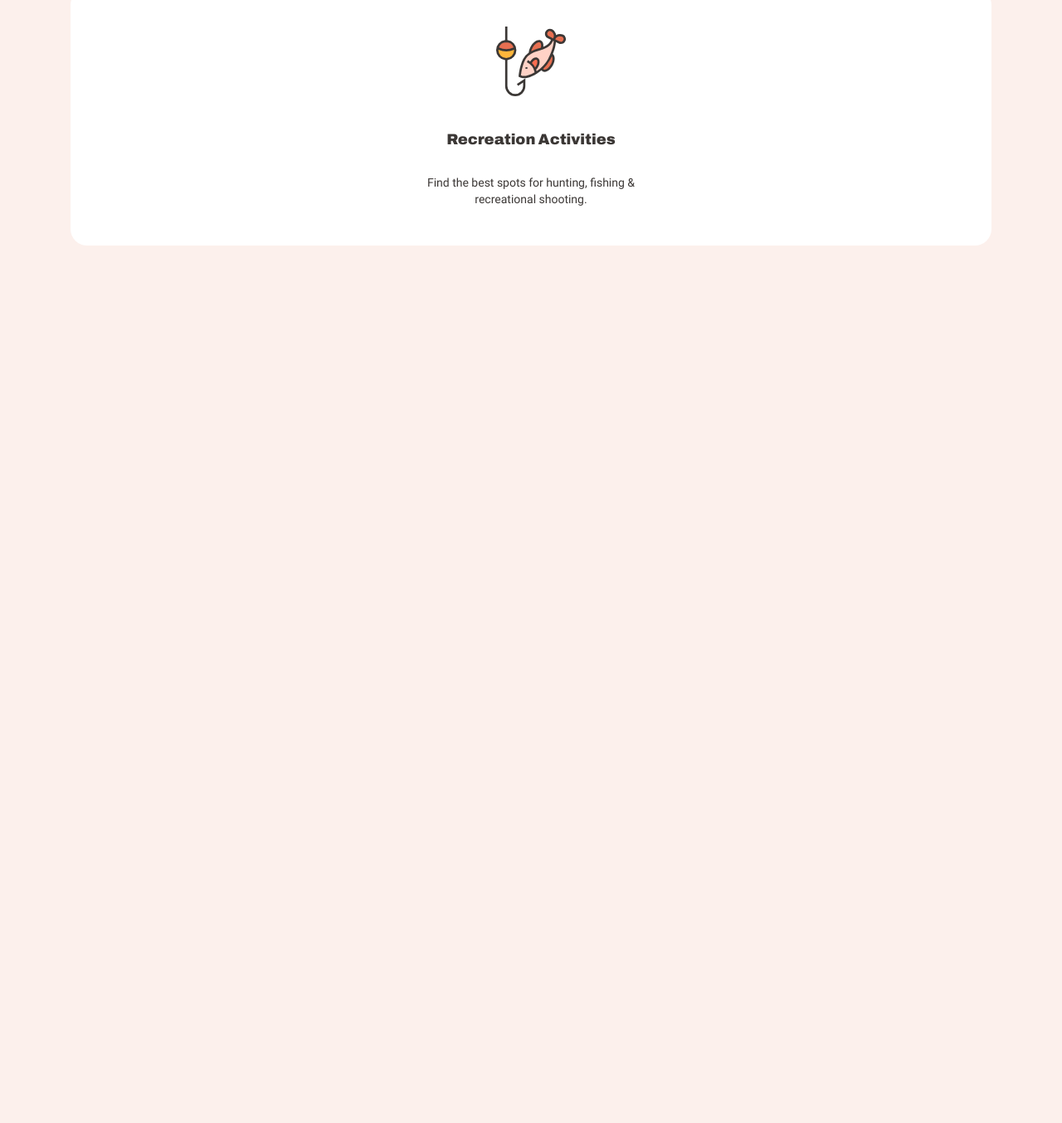
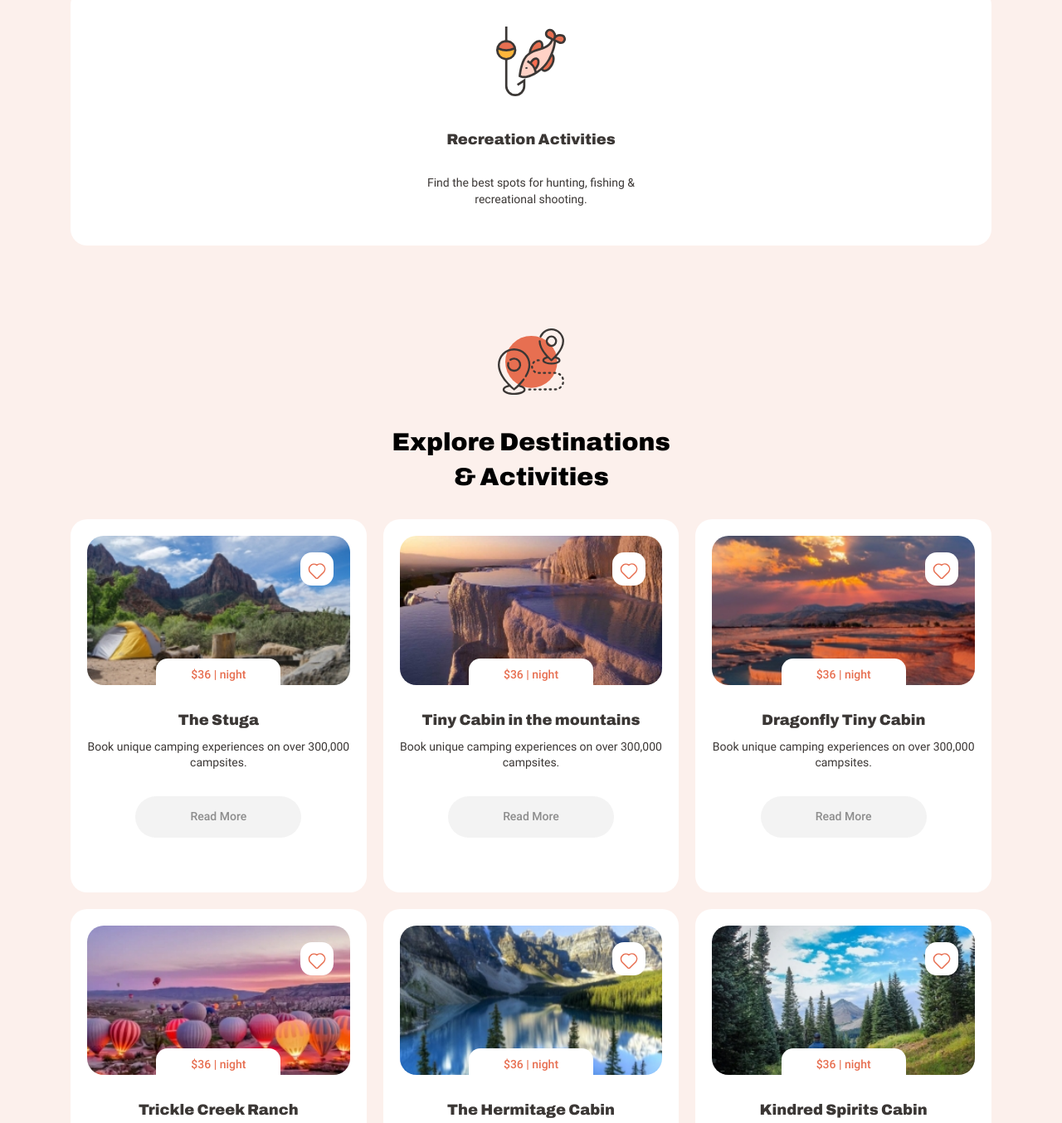
Before and after one commit to AmirMohammadFirouzi/camping-web, a plain HTML site: page index.html in a window 1280 px wide. Shown: the part 864-2218 px from the top of the page at 83% size. Before the commit the page ends 1200 px from the top, so only its background shows below. Drawn offline with Linux system fonts and the light colour scheme.

Commit message:
Update Commit

```diff
--- a/index.html
+++ b/index.html
@@ -6,11 +6,11 @@
     <meta name="viewport" content="width=device-width, initial-scale=1.0" />
     <title>Camping Web</title>
     <link rel="stylesheet" href="./styles/base.css" />
+    <script src="./scripts/places.js" defer></script>
     <script src="./scripts/app.js" defer></script>
 </head>
 
 <body>
-
     <!-- Header -->
     <header class="header">
         <!-- Container -->
@@ -158,7 +158,8 @@
                 <div class="services__item">
                     <img class="services__item-img" src="./images/svgs/fire.svg" alt="fire">
                     <h2 class="services__item-title">Camping & Day Use</h2>
-                    <p class="services__item-description">Return to your favorite spot or discover a new one that’s right for
+                    <p class="services__item-description">Return to your favorite spot or discover a new one that’s
+                        right for
                         you.</p>
                 </div>
 
@@ -177,11 +178,46 @@
                 <div class="services__item">
                     <img class="services__item-img" src="./images/svgs/fish.svg" alt="fire">
                     <h2 class="services__item-title">Recreation Activities</h2>
-                    <p class="services__item-description">Find the best spots for hunting, fishing & recreational shooting.</p>
+                    <p class="services__item-description">Find the best spots for hunting, fishing & recreational
+                        shooting.</p>
                 </div>
                 <!-- End Services Items -->
             </section>
             <!-- End App Services -->
+
+            <!-- Destination -->
+            <section class="destination">
+                <!-- Destination Logo -->
+                <img class="destination__logo" src="./images/svgs/destination.svg" alt="Destination">
+                <!-- End Destination Logo -->
+
+                <!-- Destination Title -->
+                <h2 class="destination__title">Explore Destinations & Activities</h2>
+                <!-- End Destination Title -->
+
+                <!-- Destination Places -->
+                <div class="destination__places">
+                    <!-- Import Places -->
+                </div>
+                <!-- End Destination Places -->
+
+                <!-- View all destinations link -->
+                <a href="#" class="btn-comp destination__link">View all</a>
+                <!-- End View all destinations link -->
+            </section>
+            <!-- End Destination -->
+
+            <!-- Newsletter -->
+             <section class="newsletter">
+                <!-- Newsletter Content -->
+                 <div class="newsletter__content">
+                    <!-- Newsletter Title -->
+                    <h2 class="newsletter__title">Stay up to date with our latest news</h>
+                    <!-- End Newsletter Title -->
+                 </div>
+                <!-- End Newsletter Content -->
+             </section>
+            <!-- End Newsletter -->
         </div>
         <!-- End Container -->
     </main>
--- a/scripts/app.js
+++ b/scripts/app.js
@@ -1,15 +1,25 @@
 const $ = document;
-const navBtn = $.querySelector('.nav__btn');
-const navMenu = $.querySelector('.nav-menu');
-const mobileMenuLinks = $.querySelectorAll('.nav-menu__btn');
+const navBtn = $.querySelector(".nav__btn");
+const navMenu = $.querySelector(".nav-menu");
+const likeIcon = $.querySelectorAll(".place__like-icon");
 let activeItem = null;
 
 // Add or Remove Class on Click Button
 const toggleClassFunc = () => {
     navBtn.addEventListener('click', () => {
-        navBtn.classList.toggle('nav__btn--open');
-        navMenu.classList.toggle('nav-menu--open');
+        navBtn.classList.toggle("nav__btn--open");
+        navMenu.classList.toggle("nav-menu--open");
         console.log('Clicked');
     });
 }
+
+const likeBtnFunc = () => {
+    likeIcon.forEach(e => {
+        e.addEventListener('click', () => {
+            e.classList.toggle("place__like-icon--fill");
+        })
+    });
+}
+
 toggleClassFunc();
+likeBtnFunc();
--- /dev/null
+++ b/scripts/places.js
@@ -0,0 +1,111 @@
+const destinationPlacesContainer = document.querySelector('.destination__places');
+const dataPlaces = [
+    {
+        id: 1,
+        title: "The Stuga",
+        caption: "Book unique camping experiences on over 300,000 campsites.",
+        price: "$36 | night",
+        img: "./images/image1.jpg"
+    },
+    {
+        id: 2,
+        title: "Tiny Cabin in the mountains",
+        caption: "Book unique camping experiences on over 300,000 campsites.",
+        price: "$36 | night",
+        img: "./images/image2.jpg"
+    },
+    {
+        id: 3,
+        title: "Dragonfly Tiny Cabin",
+        caption: "Book unique camping experiences on over 300,000 campsites.",
+        price: "$36 | night",
+        img: "./images/image3.jpg"
+    },
+    {
+        id: 4,
+        title: "Trickle Creek Ranch",
+        caption: "Book unique camping experiences on over 300,000 campsites.",
+        price: "$36 | night",
+        img: "./images/image4.jpg"
+    },
+    {
+        id: 5,
+        title: "The Hermitage Cabin",
+        caption: "Book unique camping experiences on over 300,000 campsites.",
+        price: "$36 | night",
+        img: "./images/image5.jpg"
+    },
+    {
+        id: 6,
+        title: "Kindred Spirits Cabin",
+        caption: "Book unique camping experiences on over 300,000 campsites.",
+        price: "$36 | night",
+        img: "./images/image6.jpg"
+    },
+    {
+        id: 7,
+        title: "The Summit Cabin",
+        caption: "Book unique camping experiences on over 300,000 campsites.",
+        price: "$36 | night",
+        img: "./images/image7.jpg"
+    },
+    {
+        id: 8,
+        title: "Ninovan on the Shore",
+        caption: "Book unique camping experiences on over 300,000 campsites.",
+        price: "$36 | night",
+        img: "./images/image8.jpg"
+    },
+    {
+        id: 9,
+        title: "Barrier island elevated tent",
+        caption: "Book unique camping experiences on over 300,000 campsites.",
+        price: "$36 | night",
+        img: "./images/image9.jpg"
+    },
+    {
+        id: 10,
+        title: "The Tree House",
+        caption: "Book unique camping experiences on over 300,000 campsites.",
+        price: "$36 | night",
+        img: "./images/image10.jpg"
+    },
+    {
+        id: 11,
+        title: "Red Lifeguard Stand",
+        caption: "Book unique camping experiences on over 300,000 campsites.",
+        price: "$36 | night",
+        img: "./images/image11.jpg"
+    },
+    {
+        id: 12,
+        title: "Luxury Tiny Beach Cabin",
+        caption: "Book unique camping experiences on over 300,000 campsites.",
+        price: "$36 | night",
+        img: "./images/image12.jpg"
+    },
+];
+
+dataPlaces.map((data) => {
+    destinationPlacesContainer.innerHTML += `
+        <div class="place">
+        <div class="place__banner">
+            <img class="place__banner-img" src="${data.img}" alt="${data.id}">
+            <div class="place__like">
+                <svg class="place__like-icon" xmlns="http://www.w3.org/2000/svg" width="24.037" height="24.037"
+                    viewBox="0 0 24.037 24.037">
+                    <path id="Path_955" data-name="Path 955"
+                        d="M15.822,8.979v.029H4V-2.1A5.915,5.915,0,0,1,9.912-7.841a5.913,5.913,0,0,1,5.849,5.049,5.912,5.912,0,0,1,.061,11.772Z"
+                        transform="translate(2.716 20.496) rotate(-45)" stroke="#e76f51" stroke-width="1.5" />
+                </svg>
+            </div>
+            <div class="place__price">
+                <p class="place__price-text">${data.price}</p>
+            </div>
+        </div>
+        <h3 class="place__title">${data.title}</h3>
+        <p class="place__caption">${data.caption}</p>
+        <a href="#" class="btn-comp place__link">Read More</a>
+    </div>
+    `;
+})
--- a/styles/app.css
+++ b/styles/app.css
@@ -159,9 +159,9 @@ a {
 }
 
 .nav-links__link--border {
-    border: 1px solid var(--color-white);
     padding: 1rem 3rem;
     border-radius: 25rem;
+    border: 1px solid var(--color-white);
     transition: var(--transition-animated-color);
 }
 
@@ -394,6 +394,8 @@ a {
 }
 
 .header-content__link {
+    font-size: 1.8rem;
+    font-family: var(--font-roboto-medium);
     background-color: var(--color-orange);
 }
 
@@ -450,3 +452,142 @@ a {
 .services__item-description {
     max-width: 29rem;
 }
+
+/*
+
+-- Destination --
+
+*/
+
+.destination {
+    text-align: center;
+    padding: 10rem 0;
+}
+
+.destination__logo {
+    width: 8rem;
+    height: 8rem;
+}
+
+.destination__title {
+    max-width: 36rem;
+    font-size: 3rem;
+    margin: 3rem auto;
+    font-family: var(--font-archivo-black);
+}
+
+.destination__places {
+    display: flex;
+    gap: 2rem;
+    flex-wrap: wrap;
+}
+
+.destination__link {
+    margin-top: 6rem;
+    background-color: transparent;
+    border: 1px solid var(--color-orange);
+    color: var(--color-orange);
+    transition: var(--transition-animated-color);
+}
+
+.destination__link:hover {
+    background-color: var(--color-orange);
+    color: var(--color-bg);
+}
+
+/*
+
+-- Destination Places --
+
+*/
+
+.place {
+    width: 32rem;
+    height: 45rem;
+    padding: 2rem;
+    flex-grow: 1;
+    overflow: hidden;
+    color: var(--color-black);
+    border-radius: var(--border-r);
+    background-color: var(--color-white);
+}
+
+.place__banner {
+    position: relative;
+    overflow: hidden;
+    height: 18rem;
+    border-radius: var(--border-r);
+}
+
+.place__banner-img {
+    width: 100%;
+    height: 100%;
+    object-fit: cover;
+}
+
+.place__like {
+    display: flex;
+    align-items: center;
+    justify-content: center;
+    position: absolute;
+    top: 2rem;
+    right: 2rem;
+    width: 4rem;
+    height: 4rem;
+    border-radius: 1.4rem;
+    background-color: var(--color-white);
+}
+
+.place__like-icon {
+    cursor: pointer;
+    fill: var(--color-white);
+    stroke: var(--color-orange);
+    transition: var(--transition-animated-all);
+}
+
+.place__like-icon--fill {
+    fill: var(--color-orange);
+    stroke: var(--color-white);
+}
+
+.place__price {
+    position: absolute;
+    bottom: -.8rem;
+    left: 0;
+    right: 0;
+    margin: 0 auto;
+    padding: 1rem 2rem;
+    width: 15rem;
+    border-radius: 1.4rem 1.4rem 0 0;
+    z-index: 9;
+    background-color: var(--color-white);
+    color: var(--color-orange);
+    font-family: var(--font-roboto-medium);
+}
+
+.place__price-text {}
+
+.place__title {
+    margin-top: 3rem;
+    font-size: 1.8rem;
+    white-space: nowrap;
+    text-overflow: ellipsis;
+    overflow: hidden;
+    font-family: var(--font-archivo-black);
+}
+
+.place__caption {
+    margin-bottom: 3rem;
+    margin-top: 1rem;
+}
+
+.place__link {
+    background-color: rgba(141, 141, 141, .1);
+    color: var(--color-silver);
+    transition: var(--transition-animated-color);
+}
+
+.place__link:hover {
+    color: var(--color-white);
+    background-color: var(--color-silver);
+}
--- a/styles/responsive.css
+++ b/styles/responsive.css
@@ -2,6 +2,9 @@
 
     .header-content__title {
         font-size: 4rem;
+    }
+    .destination__title {
+        font-size: 2.5rem;
     }
 }
 
--- a/styles/root.css
+++ b/styles/root.css
@@ -6,6 +6,7 @@
     --bg-cover: linear-gradient(rgba(59, 55, 53, 0.5), rgba(59, 55, 53, 0.5));
     --color-white: #fff;
     --color-black: #3B3735;
+    --color-silver: #8D8D8D;
     --color-gray: #D2D2D2;
     --color-orange: #E76F51;
     --color-bg: #fcf0ec;
```
